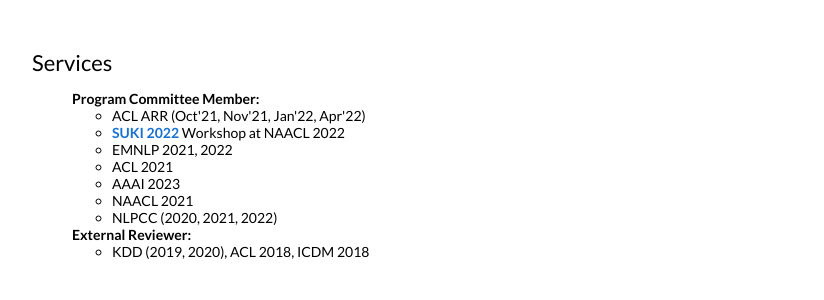
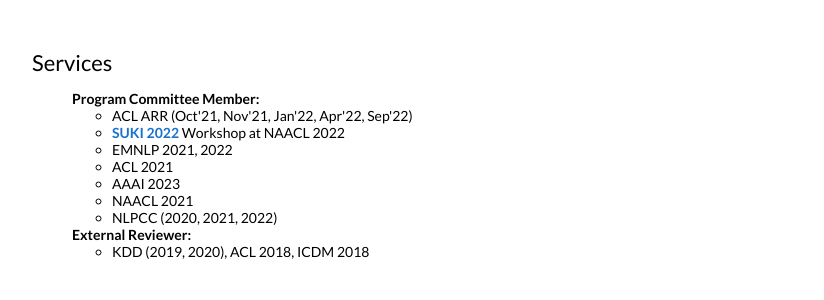
Before and after one commit to zhenwang9102/zhenwang9102.github.io, a Jekyll site: the page built from _posts/2019-06-02-venue.markdown, in a window 1280 px wide and 900 px high, scrolled down 2978 px. Shown: the part 487-787 px from the top of the window, without its empty margins (228-1052 px from the left). Built offline with Jekyll 4.4.1, drawn with Linux system fonts in a browser that asks for light colours; some of the changed lines change nothing that is shown.

Commit message:
Update default.html

```diff
--- a/_layouts/default.html
+++ b/_layouts/default.html
@@ -245,21 +245,6 @@
           </tr>
           </table>
 
-<!--         <table style="width:100%;border:0px;border-spacing:0px;border-collapse:separate;margin-right:auto;margin-left:auto;">
-          <tr>
-          <td style="padding:20px;width:25%;vertical-align:middle;">
-            <img src="file://null" alt="SET" width="180" height="auto" style="border-style: none">
-            </td>
-            <td style="width:75%;vertical-align:middle;">
-              <h3><a href="https://arxiv.org/abs/2210.06444">Frustratingly Simple Entity Tracking with Effective Use of Multi-Task Learning Models</a></h3>
-              <br>
-              Janvijay Singh, Fan Bai, <b>Zhen Wang</b>
-              <br>
-              <em><b>[arXiv]</b></em> <i>2210.06444</i>
-            </td>
-          </tr>
-        </table>         -->
-
 
         <table style="width:100%;border:0px;border-spacing:0px;border-collapse:separate;margin-right:auto;margin-left:auto;">
           <tr>
@@ -275,7 +260,7 @@
               <img src="/images/cb_acl_2022.png" alt="cb_acl2022" width="180" height="auto" style="border-style: none">
             </td>
             <td style="width:75%;vertical-align:middle;">
-              <h3><a>Coherence Boosting: When Your Pretrained Language Model is <a style="color:red">Not</a> Paying Enough Attention</a></h3>
+              <h3><a href="https://arxiv.org/abs/2110.08294">Coherence Boosting: When Your Pretrained Language Model is <a style="color:red">Not</a> Paying Enough Attention</a></h3>
               <br>
               Nikolay Malkin, <b>Zhen Wang</b>, Nebojsa Jojic
               <br>
@@ -293,7 +278,7 @@
               <img src="/images/simultqa_2022.png" alt="SimultQA" width="180" height="auto" style="border-style: none">
             </td>
             <td style="width:75%;vertical-align:middle;">
-              <h3><a>Knowledge Transfer between Structured and Unstructured Sources for Complex Question Answering</a></h3>
+              <h3><a href="https://aclanthology.org/2022.suki-1.7/">Knowledge Transfer between Structured and Unstructured Sources for Complex Question Answering</a></h3>
               <br>
               Lingbo Mo*, <b>Zhen Wang*</b>, Jie Zhao, Huan Sun
               <br>
@@ -319,7 +304,7 @@
               <img src="/images/alexa_prize_figure.jpeg" alt="SimultQA" width="180" height="auto" style="border-style: none">
             </td>
             <td style="width:75%;vertical-align:middle;">
-              <h3><a>Bootstrapping a User-Centered Task-Oriented Dialogue System</a></h3>
+              <h3><a href="https://arxiv.org/abs/2207.05223">Bootstrapping a User-Centered Task-Oriented Dialogue System</a></h3>
               <br>
               Shijie Chen, Ziru Chen, Xiang Deng, Ashley Lewis, Lingbo Mo, Samuel Stevens, <b>Zhen Wang</b>, Xiang Yue, Tianshu Zhang, Yu Su, Huan Sun
               <br>
@@ -337,7 +322,7 @@
               <img src="/images/conpi_wsdm_2021.png" alt="conpi_wsdm_2021" width="180" height="auto" style="border-style: none">
             </td>
             <td style="width:75%;vertical-align:middle;">
-              <h3><a>Modeling Context Pair Interaction for Pairwise Tasks on Graphs</a></h3>
+              <h3><a href="https://zhenwang9102.github.io/files/WSDM2021_ZW_ConPI.pdf">Modeling Context Pair Interaction for Pairwise Tasks on Graphs</a></h3>
               <br>
               <b>Zhen Wang</b>, Bo Zong, Huan Sun
               <br>
@@ -363,7 +348,7 @@
               <img src="/images/x-clinrela_acl__2020.png" alt="x-clinrela_acl__2020" width="180" height="auto" style="border-style: none">
             </td>
             <td style="width:75%;vertical-align:middle;">
-              <h3><a>Rationalizing Medical Relation Prediction from Corpus-level Statistics</a></h3>
+              <h3><a href="https://arxiv.org/abs/2005.00889">Rationalizing Medical Relation Prediction from Corpus-level Statistics</a></h3>
               <br>
               <b>Zhen Wang</b>, Jennifer Lee, Simon Lin, Huan Sun
               <br>
@@ -379,7 +364,7 @@
               <img src="/images/graph_bioinformatics.png" alt="graph_bioinformatics" width="180" height="auto" style="border-style: none">
             </td>
             <td style="width:75%;vertical-align:middle;">
-              <h3><a>Graph Embedding on Biomedical Networks: Methods, Applications, and Evaluations</a></h3>
+              <h3><a href="https://arxiv.org/abs/1906.05017">Graph Embedding on Biomedical Networks: Methods, Applications, and Evaluations</a></h3>
               <br>
               Xiang Yue, <b>Zhen Wang</b>, Jingong Huang, Srinivasan Parthasarathy, Soheil Moosavinasab, Yungui Huang, Simon Lin, Wen Zhang, Ping Zhang, Huan Sun
               <br>
@@ -405,7 +390,7 @@
               <img src="/images/surfcon_kdd_2019.png" alt="surfcon_kdd_2019" width="180" height="auto" style="border-style: none">
             </td>
             <td style="width:75%;vertical-align:middle;">
-              <h3><a>SurfCon: Synonym Discovery on Privacy-Aware Clinical Data</a></h3>
+              <h3><a href="https://arxiv.org/abs/1906.09285">SurfCon: Synonym Discovery on Privacy-Aware Clinical Data</a></h3>
               <br>
               <b>Zhen Wang</b>, Xiang Yue, Soheil Moosavinasab, Yungui Huang, Simon Lin, Huan Sun
               <br>
@@ -431,7 +416,7 @@
               <img src="/images/code_kdd_2018_dlday.png" alt="code_kdd_2018_dlday" width="180" height="auto" style="border-style: none">
             </td>
             <td style="width:75%;vertical-align:middle;">
-              <h3><a>A Comprehensive Study of StaQC for Deep Code Summarization</a></h3>
+              <h3><a href="https://ziyuyao.org/paper/StaQC_DLDay18.pdf">A Comprehensive Study of StaQC for Deep Code Summarization</a></h3>
               <br>
                Jayavardhan Reddy Peddamail, Ziyu Yao, <b>Zhen Wang</b>, Huan Sun
               <br>
@@ -447,7 +432,7 @@
               <img src="/images/hessian_mmm_2015.png" alt="hessian_mmm_2015" width="180" height="auto" style="border-style: none">
             </td>
             <td style="width:75%;vertical-align:middle;">
-              <h3><a>Hessian Regularized Sparse Coding for Human Action Recognition</a></h3>
+              <h3><a href="https://zhenwang9102.github.io/files/MMM2015_HessianSC.pdf">Hessian Regularized Sparse Coding for Human Action Recognition</a></h3>
               <br>
               Weifeng Liu, <b>Zhen Wang</b>, Dapeng Tao, Jun Yu
               <br>
@@ -520,7 +505,7 @@
                 <b>Program Committee Member:</b>
                 <ul>
                   <li>
-                    ACL ARR (Oct'21, Nov'21, Jan'22, Apr'22)
+                    ACL ARR (Oct'21, Nov'21, Jan'22, Apr'22, Sep'22)
                   </li>
                   <li>
                     <b><a href="https://suki-workshop.github.io/">SUKI 2022</a></b> Workshop at NAACL 2022
```
